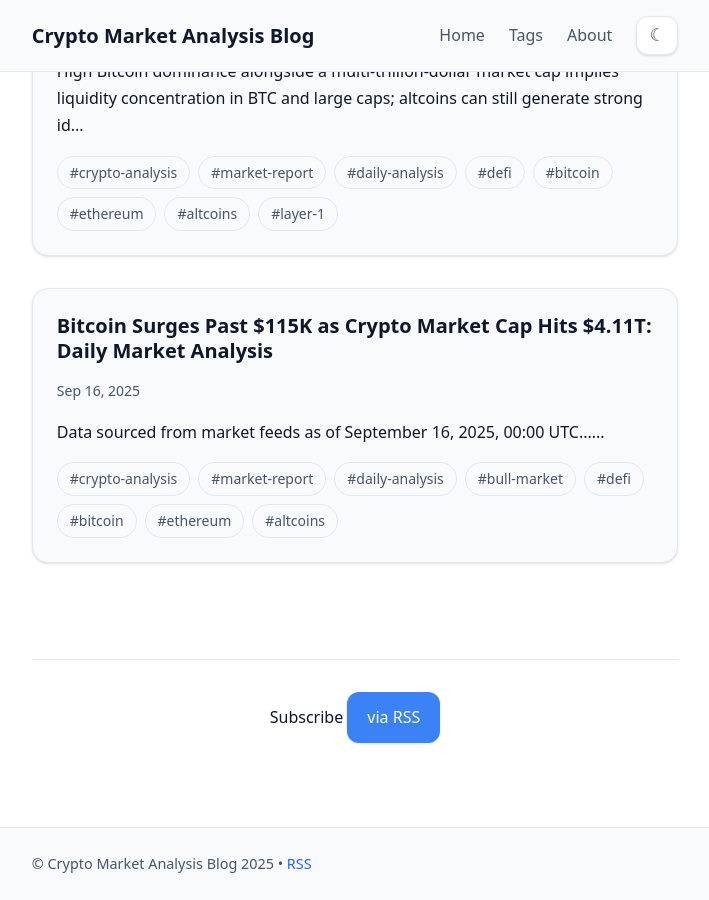
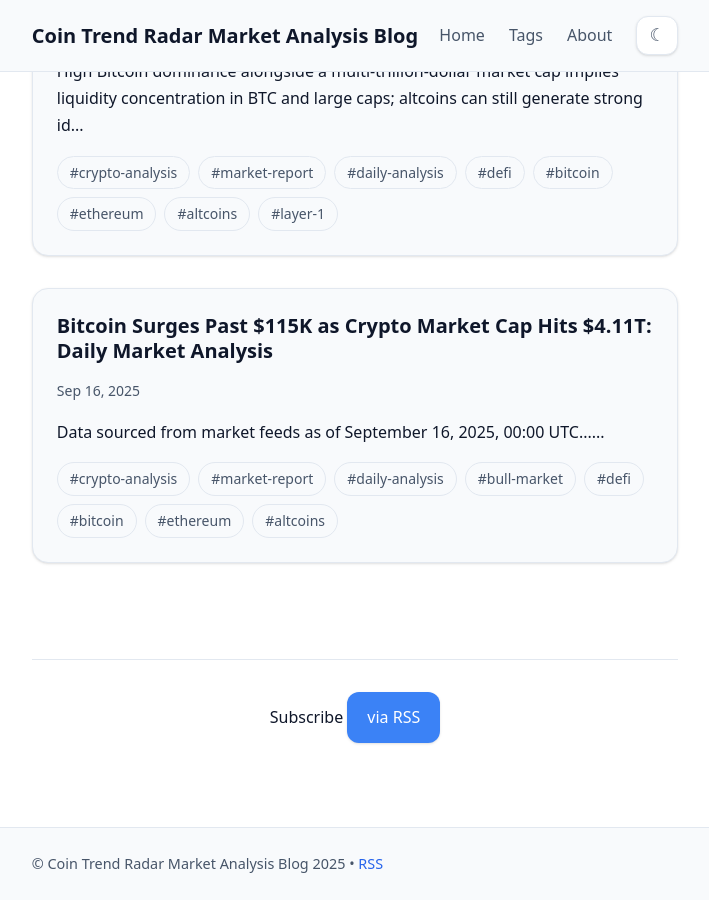
Before and after one commit to cryptowhizard/cryptowhizard.github.io, a Jekyll site: the page built from index.html, in a window 1280 px wide and 900 px high, scrolled down 998 px. Shown: the whole window, without its empty margins (285-994 px from the left). Built offline with Jekyll 4.4.1, drawn with Linux system fonts in a browser that asks for light colours; some web fonts are replaced; the list of posts is cut into pages by our own code.

Commit message:
Update _config.yml

```diff
--- a/_config.yml
+++ b/_config.yml
@@ -1,4 +1,4 @@
-title: Crypto Market Analysis Blog
+title: Coin Trend Radar Market Analysis Blog
 description: Daily cryptocurrency market insights and analysis
 lang: en
 timezone: America/New_York
```
